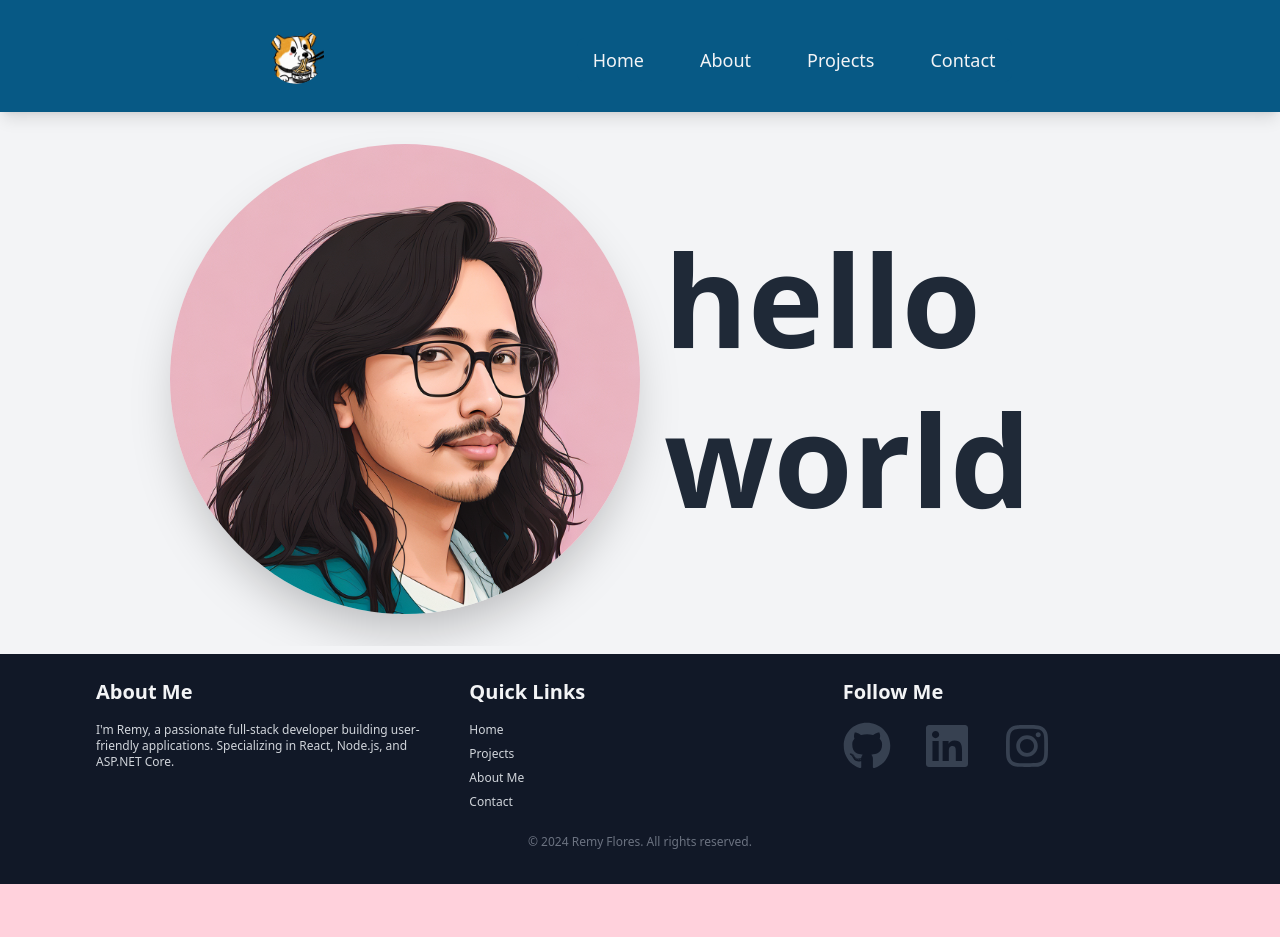
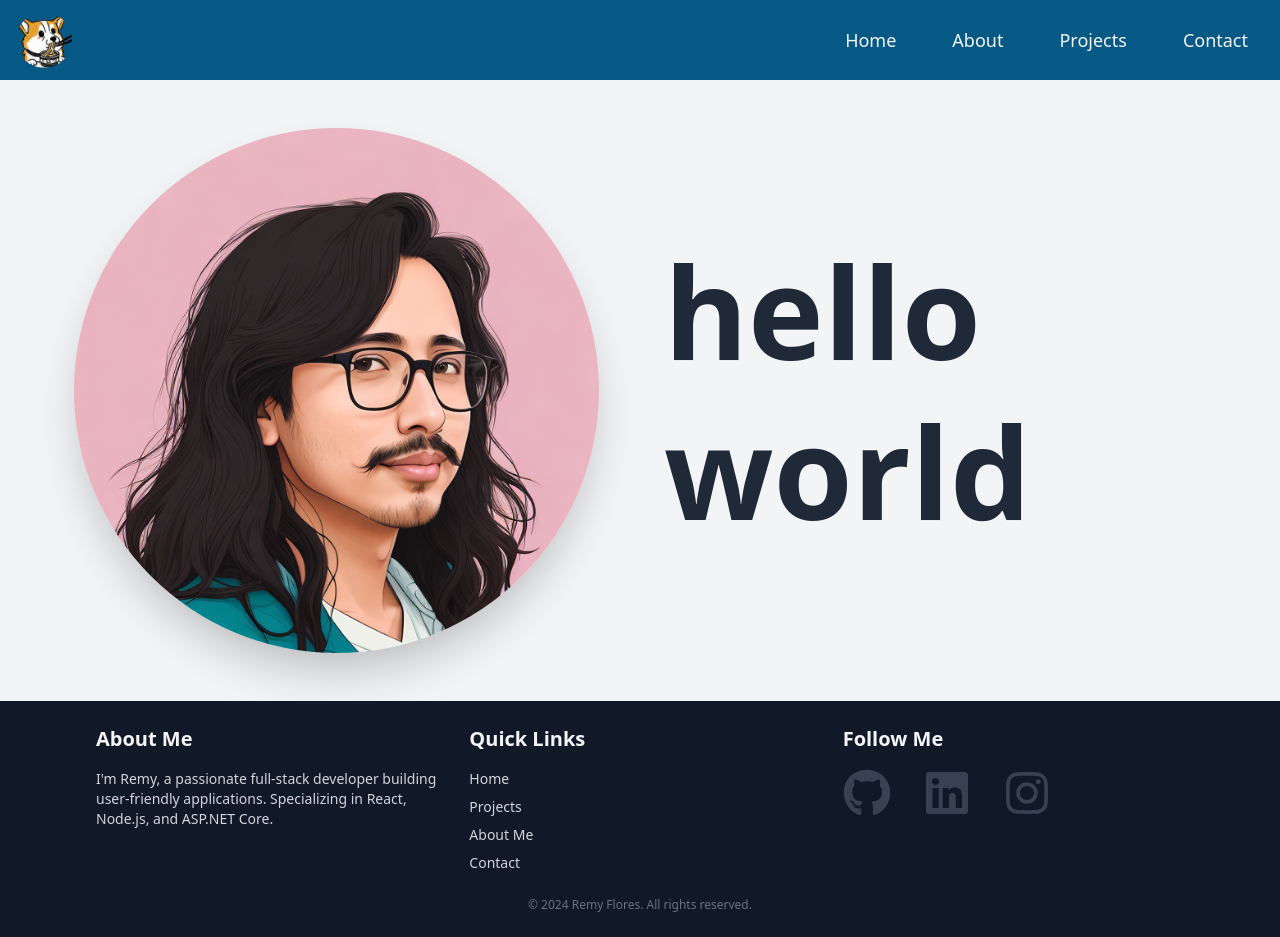
Before and after one commit to RemyXVX/folio, a Next.js app: page /pages in a window 1280 px wide. Before the commit the page ends 884 px from the top, so only its background shows below. Built offline with nearby package versions, Linux system fonts and the light colour scheme.

Commit message:
Updated navigation bar and hooks, to have better UI

```diff
--- a/app/components/footer.jsx
+++ b/app/components/footer.jsx
@@ -1,21 +1,20 @@
 'use client';
-import React from 'react';
 import SocialMediaLinks from './../components/socialMediaLinks';
 
 const Footer = ({ setCurrentView }) => {
   return (
-    <footer className="min-h-[230px] bg-gray-900 text-gray-300 mt-2 py-6">
+    <footer className="bg-gray-900 text-gray-300 py-6">
       <div className="max-w-6xl mx-auto px-4 sm:px-6 lg:px-8">
         <div className="grid grid-cols-1 md:grid-cols-3 gap-8">
           <div>
             <h2 className="text-xl font-semibold text-gray-100 mb-4">About Me</h2>
-            <p className="text-xs">
+            <p className="text-sm">
               I'm Remy, a passionate full-stack developer building user-friendly applications. Specializing in React, Node.js, and ASP.NET Core.
             </p>
           </div>
           <div>
             <h2 className="text-xl font-semibold text-gray-100 mb-4">Quick Links</h2>
-            <ul className="text-xs space-y-2">
+            <ul className="text-sm space-y-2">
               <li>
                 <button
                   type="button"
--- a/app/components/hooks/saveState.tsx
+++ b/app/components/hooks/saveState.tsx
@@ -1,16 +1,25 @@
-import { useState, useEffect } from 'react';
+import React, { useState, useEffect } from 'react';
 
 function useStoredState<T>(key: string, initialState: T) {
   const [state, setState] = useState<T>(() => {
-    const storedValue = localStorage.getItem(key);
-    return storedValue ? JSON.parse(storedValue) : initialState;
+    try {
+      const storedValue = localStorage.getItem(key);
+      return storedValue ? JSON.parse(storedValue) : initialState;
+    } catch (error) {
+      console.error(`Error reading localStorage key '${key}":`, error);
+      return initialState;
+    }
   });
 
   useEffect(() => {
+    try {
     localStorage.setItem(key, JSON.stringify(state));
-  }, [key, state]);
+  } catch (error) {
+    console.error(`Error writing localStorage key '${key}":`, error);
+  }
+}, [key, state]);
 
   return [state, setState] as [T, React.Dispatch<React.SetStateAction<T>>];
 }
 
-export default  useStoredState
+export default  useStoredState;
--- /dev/null
+++ b/app/components/hooks/useLastPage.jsx
@@ -0,0 +1,23 @@
+import { useEffect } from 'react';
+import { useStoredState } from './saveState';
+import { useHistory, useLocation } from 'react-router-dom';
+
+function useLastPage() {
+  const [lastPage, setLastPage] = useStoredState<string>('lastPage', '/');
+  const history = useHistory();
+  const location = useLocation();
+
+  useEffect(() => {
+    setLastPage(location.pathname);
+  }, [location.pathname, setLastPage]);
+
+  useEffect(() => {
+    if (lastPage && lastPage !== location.pathname) {
+      history.push(lastPage);
+    }
+  }, [lastPage, history, location.pathname]);
+
+  return setLastPage;
+}
+
+export default useLastPage;
--- a/app/components/hooks/userRenderContent.js
+++ b/app/components/hooks/userRenderContent.js
@@ -1,5 +1,3 @@
-// hooks/useRenderContent.jsx
-import React from 'react';
 import About from './../../pages/about/page';
 import Projects from './../../pages/projects/page';
 import Contacts from './../../pages/contact/page';
@@ -7,8 +5,7 @@ import Home from './../../pages/home/page';
 
 const useRenderContent = (currentView) => {
   const renderContent = () => {
-    // Apply consistent container styles for each page
-    const containerClass = " w-full h-full min-h-fit max-w-fit mx-auto bg-gray-100 dark:bg-slate-800";
+    const containerClass = "mx-auto bg-gray-100 dark:bg-slate-800 py-4";
 
     switch (currentView) {
       case "about":
--- a/app/components/navbar.tsx
+++ b/app/components/navbar.tsx
@@ -1,8 +1,9 @@
 'use client';
-import React, { useState } from 'react';
+import React, { useState, useEffect } from 'react';
 import Image from 'next/image';
 import Link from 'next/link';
 import corgiRamen from './../assets/images/corgiramen.png';
+import useStoredState from './hooks/saveState';
 
 interface NavbarProps {
   onMenuClick: (view: string) => void;
@@ -17,84 +18,106 @@ const menuList = [
 
 const Navbar: React.FC<NavbarProps> = ({ onMenuClick }) => {
   const [isMenuOpen, setIsMenuOpen] = useState(false);
+  const [lastPage, setLastPage] = useStoredState<string>('lastPage', '/');
 
   const toggleMenu = () => {
     setIsMenuOpen(!isMenuOpen);
   };
 
+  useEffect(() => {
+    const handleClickOutside = (event: MouseEvent) => {
+      const menu = document.getElementById('navbar-menu');
+      const button = document.getElementById('menu-button');
+      if (
+        menu &&
+        !menu.contains(event.target as Node) &&
+        !button?.contains(event.target as Node) &&
+        isMenuOpen
+      ) {
+        setIsMenuOpen(false);
+      }
+    };
+
+    document.addEventListener('mousedown', handleClickOutside);
+    return () => document.removeEventListener('mousedown', handleClickOutside);
+  }, [isMenuOpen]);
+
+  useEffect(() => {
+    setLastPage(window.location.pathname);
+    setIsMenuOpen(false);
+  }, [setLastPage]);
+
+  const handleLinkClick = (view: string) => {
+    setLastPage(view);
+    onMenuClick(view);
+    setIsMenuOpen(false);
+  };
+
+  const handleHomeClick = () => {
+    setLastPage('/');
+    onMenuClick('home');
+    setIsMenuOpen(false);
+  };
+
   return (
-    <nav className="bg-sky-800 dark:bg-slate-800 p-4 shadow-lg relative z-50">
-      <div className="container mx-auto flex items-center justify-between md:justify-evenly h-20">
-        <Link href="/" passHref>
-          <span className="flex items-center cursor-pointer">
+    <nav className="bg-sky-800 dark:bg-slate-800 shadow-lg z-50">
+      <div className="container mx-auto px-4">
+        <div className="flex items-center justify-between h-16 md:h-20">
+          <span
+            className="flex items-center cursor-pointer"
+            onClick={handleHomeClick}
+          >
             <Image
               src={corgiRamen}
               alt="Corgi eating ramen logo"
               priority={true}
-              className="h-14 w-auto rounded-full"
+              className="h-12 w-auto md:h-14 rounded-full"
             />
           </span>
-        </Link>
+
           <button
+            id="menu-button"
             onClick={toggleMenu}
             type="button"
-          className="inline-flex items-center p-2 text-gray-200 dark:text-gray-300 rounded-lg md:hidden hover:bg-gray-700 dark:hover:bg-gray-600 focus:outline-none transition-colors duration-200"
+            className="inline-flex items-center p-2 text-gray-200 rounded-lg md:hidden hover:bg-sky-600 active:bg-sky-700 focus:outline-none focus:ring-2 focus:ring-sky-400 transition-colors duration-200"
             aria-controls="navbar-menu"
-          aria-expanded={isMenuOpen ? 'true' : 'false'}
+            aria-expanded={isMenuOpen}
           >
-          <span className="sr-only">Open main menu</span>
+            <span className="sr-only">Toggle menu</span>
             {isMenuOpen ? (
-            <svg
-              className="w-6 h-6"
-              fill="currentColor"
-              viewBox="0 0 24 24"
-              xmlns="http://www.w3.org/2000/svg"
-            >
-              <path
-                d="M6 6L18 18M18 6L6 18"
-                stroke="currentColor"
-                strokeWidth="2"
-                strokeLinecap="round"
-                strokeLinejoin="round"
-              />
+              <svg className="w-6 h-6" fill="none" stroke="currentColor" viewBox="0 0 24 24">
+                <path strokeLinecap="round" strokeLinejoin="round" strokeWidth={2} d="M6 18L18 6M6 6l12 12" />
               </svg>
             ) : (
-            <svg
-              className="w-6 h-6"
-              fill="currentColor"
-              viewBox="0 0 24 24"
-              xmlns="http://www.w3.org/2000/svg"
-            >
-              <path
-                d="M3 5h18M3 12h18M3 19h18"
-                stroke="currentColor"
-                strokeWidth="2"
-                strokeLinecap="round"
-                strokeLinejoin="round"
-              />
+              <svg className="w-6 h-6" fill="none" stroke="currentColor" viewBox="0 0 24 24">
+                <path strokeLinecap="round" strokeLinejoin="round" strokeWidth={2} d="M4 6h16M4 12h16M4 18h16" />
               </svg>
             )}
           </button>
+
           <div
             id="navbar-menu"
-          className={`${
+            className={`absolute top-16 md:top-auto left-0 right-0 md:relative md:flex md:items-center bg-sky-800 dark:bg-slate-800 md:bg-transparent transition-all duration-300 ease-in-out ${
               isMenuOpen ? 'block' : 'hidden'
-          } absolute top-full right-0 mt-2 w-52 bg-sky-800 dark:bg-slate-800 rounded-lg shadow-lg md:shadow-none md:relative md:top-0 md:w-auto md:flex md:items-center md:space-x-6 transition-transform duration-300 ease-in-out`}
+            } md:block`}
           >
-          <div className="flex flex-col md:flex-row md:space-x-6 p-3 md:p-0">
+            <div className="flex flex-col md:flex-row space-y-2 md:space-y-0 md:space-x-6 p-4 md:p-0">
               {menuList.map((item, index) => (
-              <a
+                <Link
                   key={index}
                   href={`/?view=${item.view}`}
                   onClick={(e) => {
                     e.preventDefault();
-                  onMenuClick(item.view);
+                    handleLinkClick(item.view);
                   }}
-                className="block py-2 px-4 text-lg font-medium text-gray-100 hover:bg-sky-600 dark:hover:bg-slate-600 rounded-lg md:rounded-none md:hover:text-sky-400 dark:md:hover:text-gray-200 transition-all duration-200 ease-in-out"
+                  className="group block w-full md:w-auto"
                 >
+                  <div className={`py-2 px-4 text-lg font-medium text-gray-100 rounded-lg`}>
                     {item.text}
-              </a>
+                  </div>
+                </Link>
               ))}
+            </div>
           </div>
         </div>
       </div>
```
Lines whose indentation alone changed are shown as unchanged.
